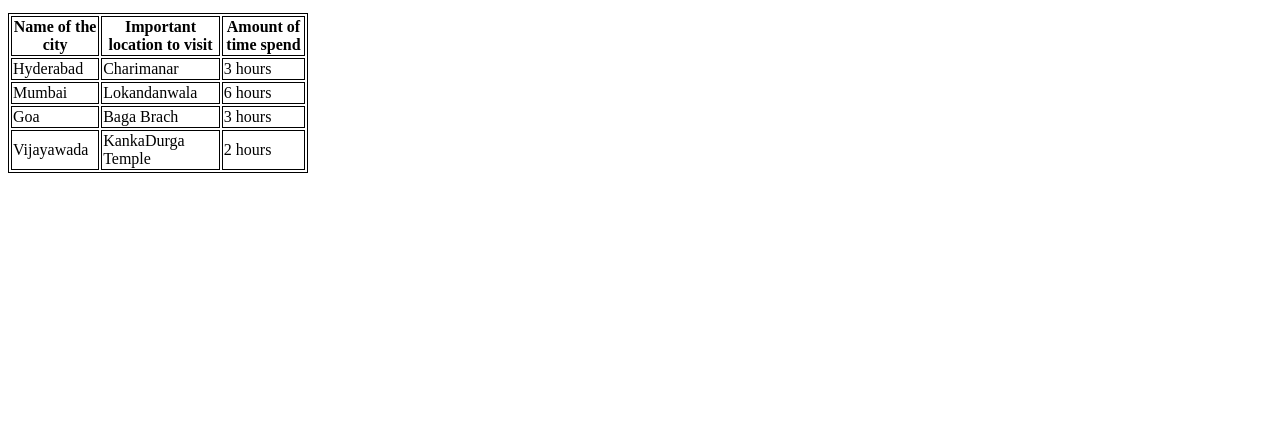
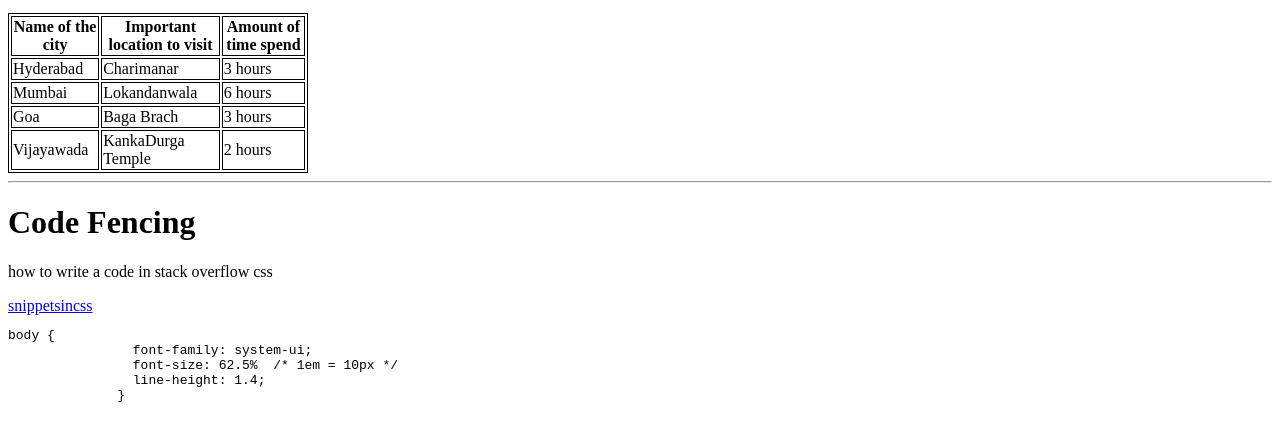
Before and after one commit to 44-563-Web-Apps-F22/44563-webapps-assignment-3-saipuneet, a plain HTML site: page index.html in a window 1280 px wide. Shown: the part 670-1101 px from the top of the page. Before the commit the page ends 851 px from the top, so only its background shows below. Drawn offline with Linux system fonts and the light colour scheme.

Commit message:
added links and snippets

```diff
--- a/index.html
+++ b/index.html
@@ -75,6 +75,28 @@
                     </tr>
             </table>
 
+            <hr>
+            <h1>Code Fencing</h1>
+
+            <p>how to write a code in stack overflow css</p>
+
+            <a href ="https://css-tricks.com/snippets/css/comments-in-css/">snippetsincss</a>
+
+            <pre>body {
+                font-family: system-ui;
+                font-size: 62.5%  /* 1em = 10px */
+                line-height: 1.4;
+              }
+            </pre>
+
+
+
+
+
+
+
+
+
 
 
 
```
